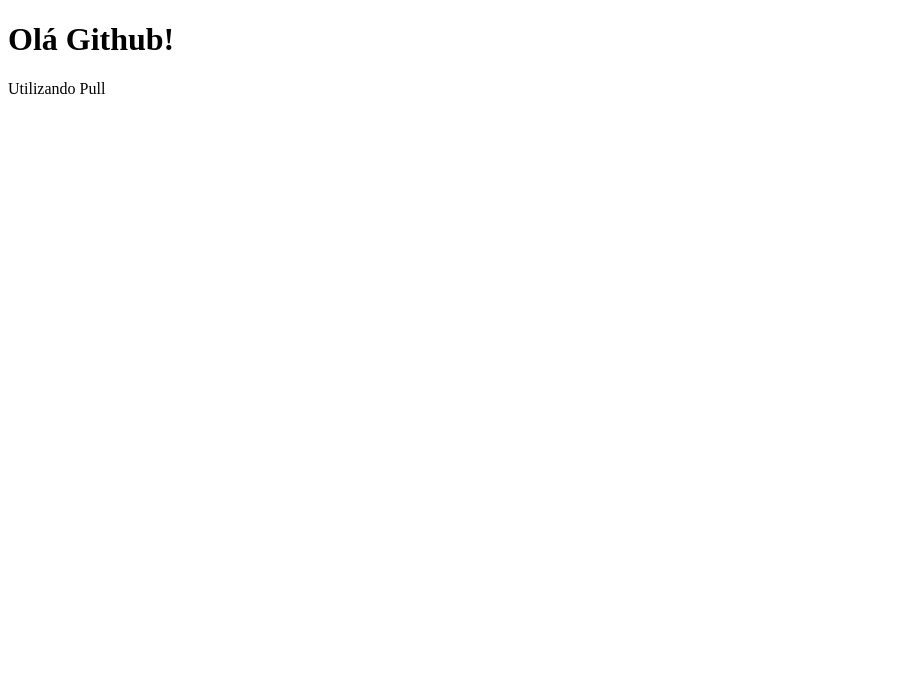
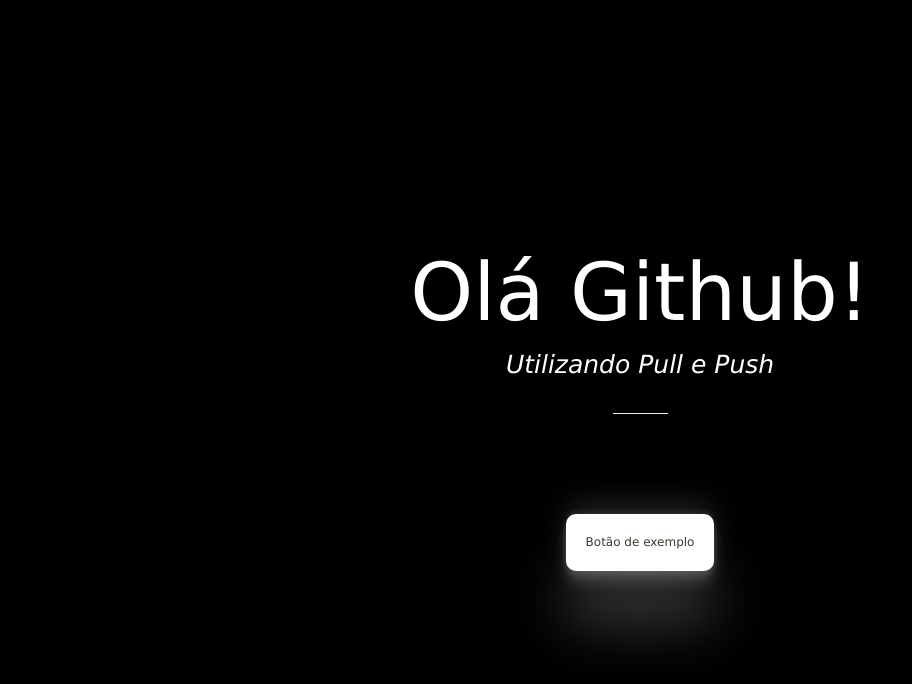
Before and after one commit to mteuausrt/projeto1, a plain HTML site: page index.html in a window 1280 px wide. Shown: the whole page, without its empty margins (0-912 px from the left). Drawn offline with nearby package versions, Linux system fonts and the light colour scheme.

Commit message:
alterando estilo

```diff
--- a/index.html
+++ b/index.html
@@ -5,11 +5,18 @@
     <meta http-equiv="X-UA-Compatible" content="IE=edge">
     <meta name="viewport" content="width=device-width, initial-scale=1.0">
     <title>Document</title>
-    <script src="script.js"></script>
+    <link rel="stylesheet" href="https://maxcdn.bootstrapcdn.com/bootstrap/3.3.7/css/bootstrap.min.css" integrity="sha384-BVYiiSIFeK1dGmJRAkycuHAHRg32OmUcww7on3RYdg4Va+PmSTsz/K68vbdEjh4u" crossorigin="anonymous">
+    <link rel="stylesheet" href="style.css">
+
+
 </head>
 <body>
     <h1>Olá Github!</h1>
+    <p><em>Utilizando Pull e Push</em></p>
+    <hr>
+    <button type="submit" class="">Botão de exemplo</button>
 
-    <p>Utilizando Pull</p>
 </body>
+<script src="script.js"></script>
+
 </html>
--- a/script.js
+++ b/script.js
@@ -4,3 +4,17 @@ window.addEventListener('DOMContentLoaded', (event) => {
 
 //esse script foi criado pelo site do github
 //com o comando pull, foi adicionado ao nosso repositorio local
+
+const btn = document.querySelectorAll('button')[0];
+
+btn.addEventListener('click', () => {
+
+    if(btn.classList.contains('clicked')){
+        btn.classList.remove('clicked')
+        btn.classList.add('disclicked')
+    }else{
+        btn.classList.add('clicked')
+        btn.classList.remove('disclicked')
+    }
+
+})
--- a/style.css
+++ b/style.css
@@ -1,6 +1,67 @@
+
+
 body{
 
   background-color: black;
   color: white;
+  display: flex;
+  justify-content: center;
+  align-items: center;
+  flex-direction: column;
+  height: 100vh;
+  overflow-y: hidden;
+  font-family: 'Lucida Sans', 'Lucida Sans Regular', 'Lucida Grande', 'Lucida Sans Unicode', Geneva, Verdana, sans-serif;
 
 }
+
+h1{
+  margin-bottom: 10px;
+  font-size: 80px;
+}
+
+p{
+  font-size: 25px;
+}
+
+hr{
+  color: gold;
+  width: 55px;
+}
+
+button{
+  background-color: white;
+  border: none;
+  margin: 0;
+  padding: 0;
+  padding: 20px;
+  cursor: pointer;
+  color: rgb(61, 58, 38);
+  border-radius: 10px;
+  font-size: 1.2rem;
+  margin-top: 80px;
+  scale: 1;
+  box-shadow: rgba(218, 218, 218, 0.25) 0px 54px 55px, rgba(255, 255, 255, 0.12) 0px -12px 30px, rgba(255, 255, 255, 0.12) 0px 4px 6px, rgba(255, 255, 255, 0.17) 0px 12px 13px, rgba(255, 255, 255, 0.09) 0px -3px 5px;
+}
+
+button:hover{
+  background-color: rgba(255, 217, 0, 0.705);
+
+}
+
+.clicked{
+  background-color: gold;
+  opacity: 2;
+  scale: 1;
+  box-shadow: rgba(248, 232, 0, 0.95) 0px 5px 95px;
+transition: 1s;
+transform: rotate(360deg);
+
+}
+
+.disclicked{
+  scale: 1.5;
+  box-shadow: rgba(248, 232, 0, 0.95) 0px 5px 95px;
+  transition: .5s;
+
+
+}
```
